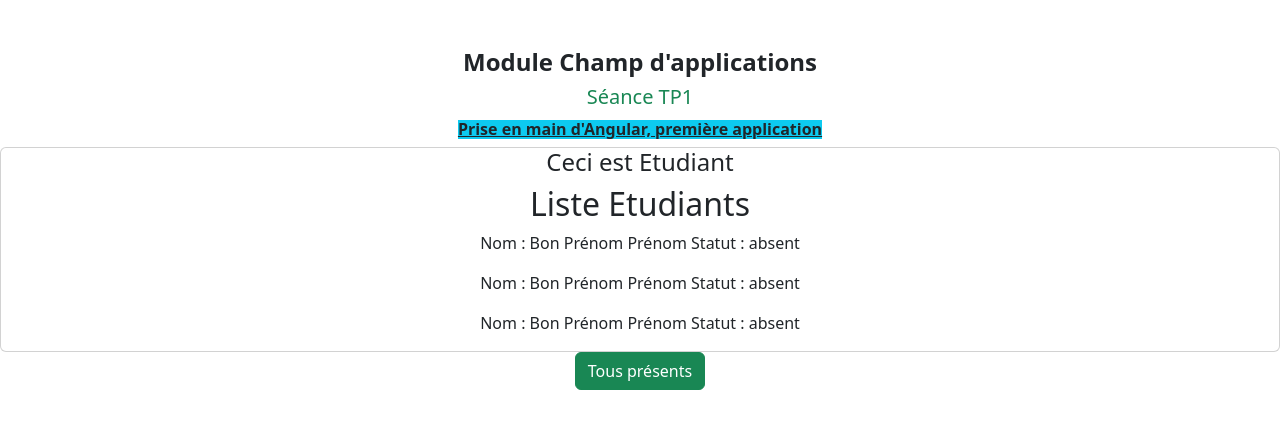
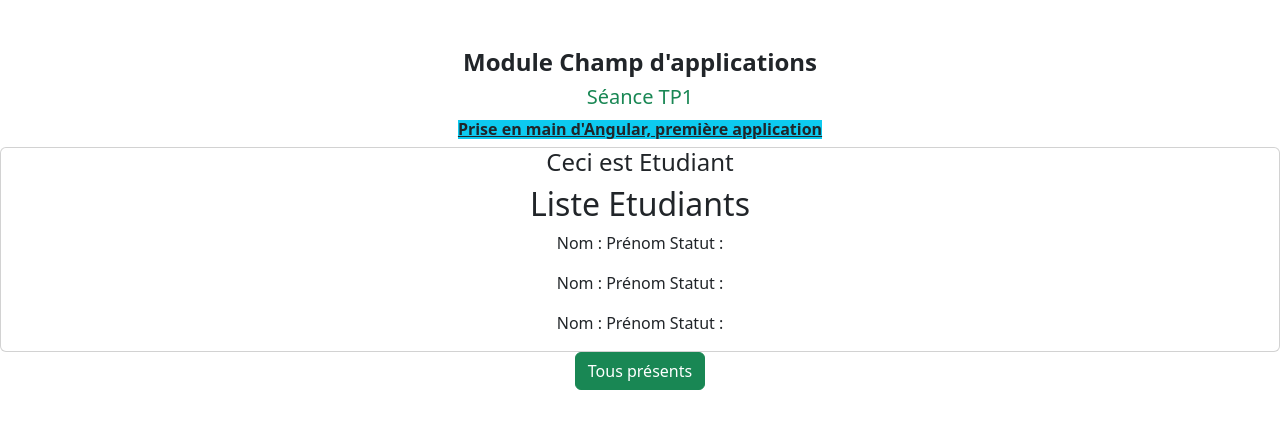
Before and after one commit to Pacoud/TP1_ANGULAR, an Angular app: page / in a window 1280 px wide. Shown: the top 428 px of the page. Built offline with nearby package versions, Linux system fonts and the light colour scheme.

Commit message:
@Input en cours

```diff
--- a/src/app/etudiant/etudiant.ts
+++ b/src/app/etudiant/etudiant.ts
@@ -1,4 +1,4 @@
-import { Component } from '@angular/core';
+import {Input, Component } from '@angular/core';
 
 @Component({
   selector: 'app-etudiant',
@@ -7,9 +7,9 @@ import { Component } from '@angular/core';
   styleUrl: './etudiant.css',
 })
 export class Etudiant {
-  nomEtu: string = "Bon"
-  prenomEtu: string = "Prénom"
-  statutEtu: string = "absent"
+  @Input() nomEtu: string = ''
+  @Input() prenomEtu: string = ''
+  @Input() statutEtu: string = ''
 
   retNomEtu():string {
     return this.nomEtu;
```
